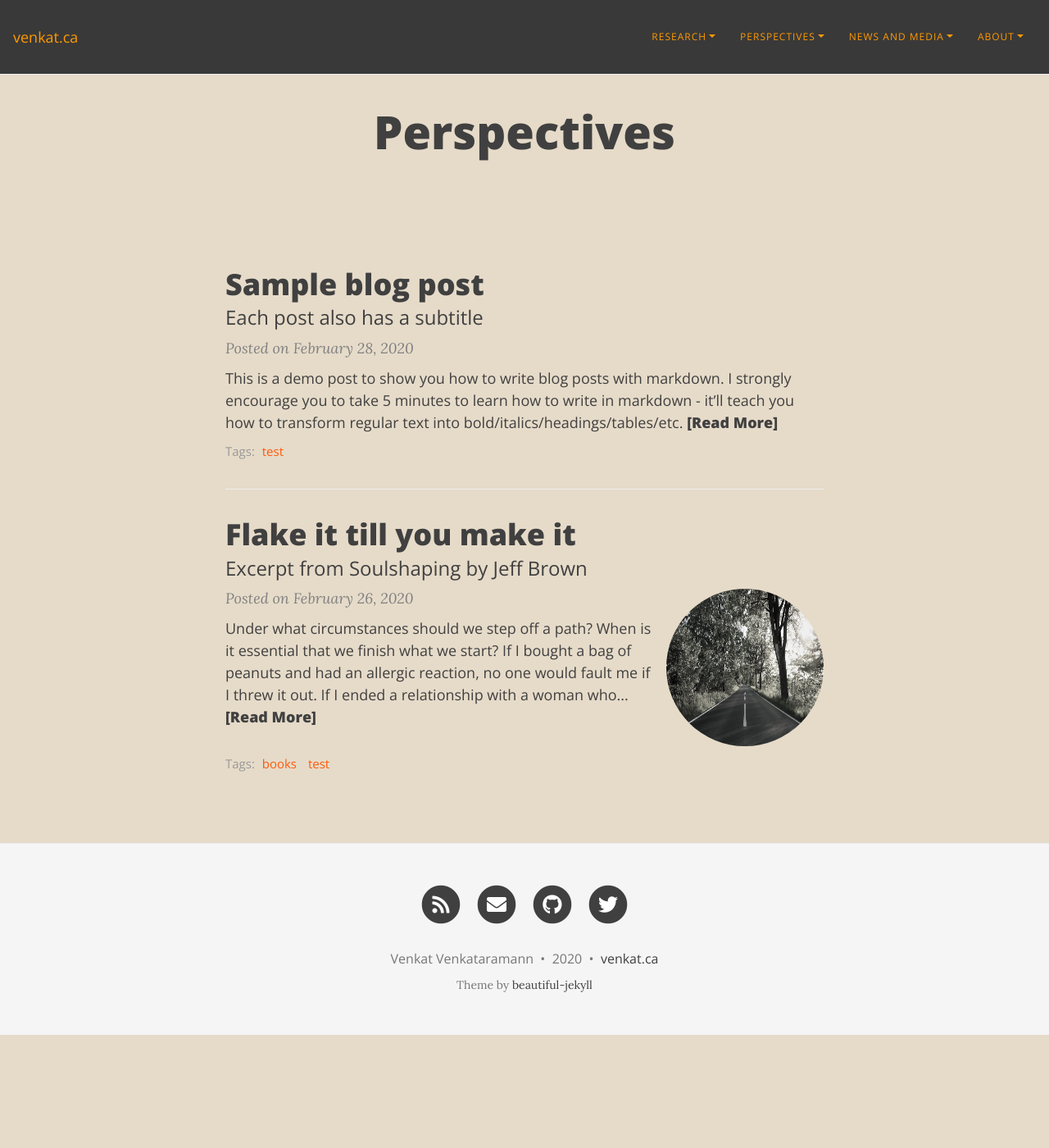
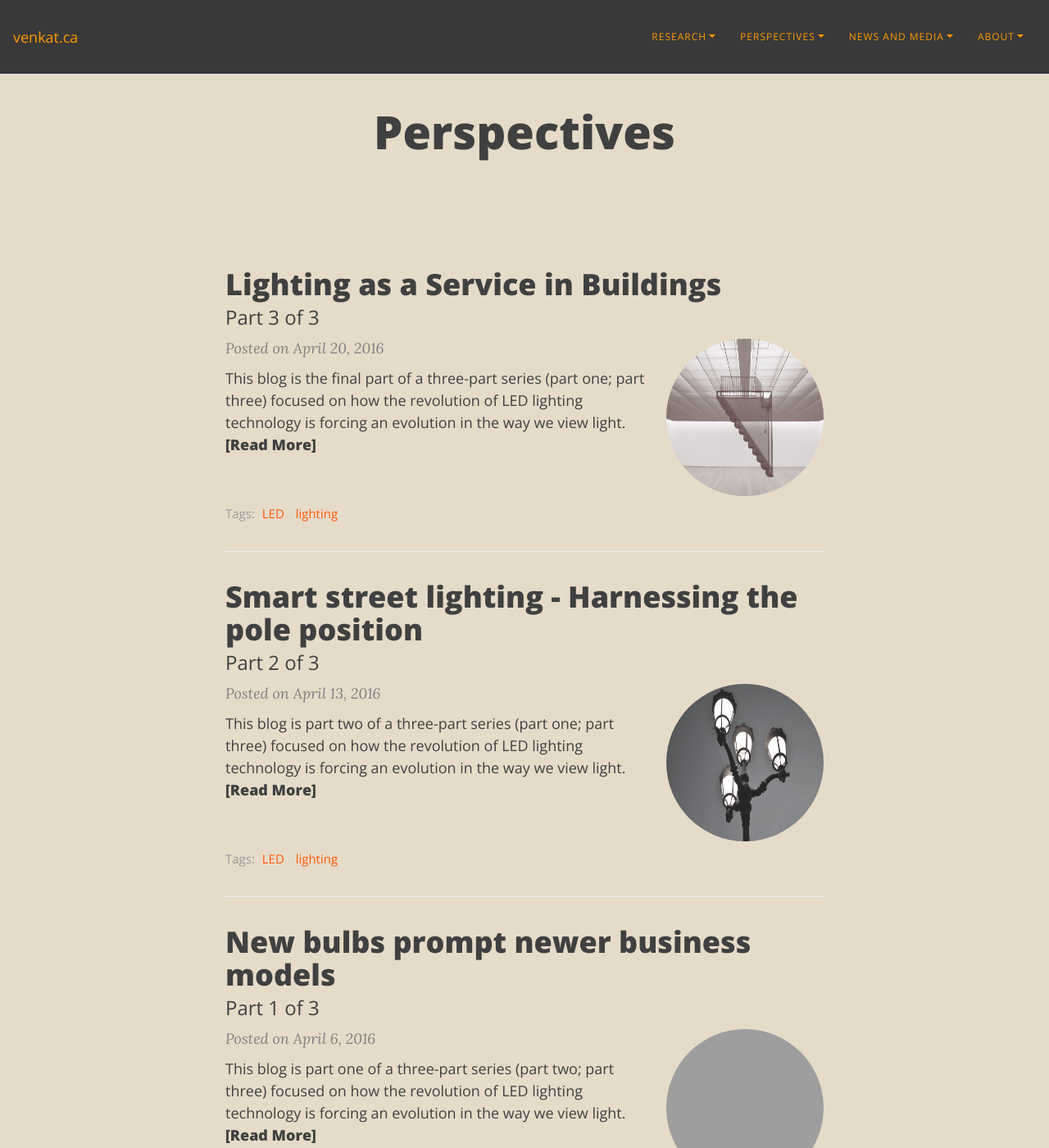
Before and after one commit to torvenkat/venkat, a Jekyll site: the page built from blog.html, in a window 1280 px wide and 1400 px high. Shown: the whole window at 82% size. Built offline with Jekyll 4.4.1, drawn with Linux system fonts in a browser that asks for light colours; nearby versions of some CDN libraries; grey boxes are pictures that could not be loaded.

Commit message:
Minor update

````diff
--- /dev/null
+++ b/_posts/2016-04-06-new-business-models-in-lighting.md
@@ -0,0 +1,32 @@
+---
+layout: post
+title: New bulbs prompt newer business models
+subtitle: Part 1 of 3
+cover-img: /assets/img/greenview.jpg
+image: /assets/img/greenview.jpg
+share-img: /assets/img/greenview.jpg
+tags: [LED, lighting]
+comments: false
+---
+
+*This blog is part one of a three-part series ([part two](https://www.impactcentre.ca/blog/smart-street-lighting-harnessing-pole-position/); [part three](https://www.impactcentre.ca/blog/lighting-service-buildings/)) focused on how the revolution of LED lighting technology is forcing an evolution in the way we view light.*
+
+“Things change. You know that. And I never imagined this day would come—but I’ve found another*.” No, this is not your usual Facebook breakup. It may be amusing as it comes from the granddaddy of lighting, General Electric (GE)—and on Facebook, no less—but the industry hardly raised an eyebrow. It is with [this post](https://www.facebook.com/notes/ge-lighting/dear-cfl/10153845063124437) that GE announced that it is calling it quits on its Compact Fluorescent Lamp (CFL) business to concentrate on LED lighting.
+
+Simple accounting has tilted to LEDs favour, which prompts us to replace old incandescent or fluorescent lamps as a knee–jerk response. However, in order to maximize energy savings offered by solid-state lighting, most installations will need additional sensors—such as occupancy, daylight and dimming controls.
+
+Smart sensors will then need monitoring and analytics thrown in for good measure to exploit the full efficiency potential.
+
+Even with all of these incremental costs, the Total Cost of Ownership (TCO) is overwhelmingly in favour of LEDs. It is the initial investment that is still constraining. For end users, the capital cost is most often the only consideration, especially given current economic uncertainties.
+
+The government steps in, offering incentives to ease the user into energy saving technologies, but they can only provide an [initial impetus](https://www.saveonenergy.ca/Business/Program-Overviews/Lighting-Incentives/Available-Lighting-Incentives/LED-Incentives.aspx) at best. It is irrational to incorporate government incentives as a part of sustainable business strategy.
+
+This is the conundrum that is currently intimidating lighting manufacturers. One way out is to work with financial institutions and offer leasing options to their customers. But having burnt their fingers with solar photovoltaic cells, the ever conservative Canadian banks are unlikely to lend a helping hand (although if they are technically savvy they should, given the level of maturity of LED technology and the promise of smart lighting).
+
+While higher initial cost is a market barrier to sell LED products, newer options are emerging to offer lighting as a service. Given the complexity of technology and the longevity of the products, it indeed makes a good business sense.
+
+But lighting as a service? What a change that would be, and think of the disruption of the industry.
+
+*Originally publsihed as a blog for Impact Centre, University of Toronto*
+
+Photo by [mahdis mousavi](https://unsplash.com/@dissii?utm_source=unsplash&utm_medium=referral&utm_content=creditCopyText) on [Unsplash](https://unsplash.com/s/photos/lighting?utm_source=unsplash&utm_medium=referral&utm_content=creditCopyText)
--- /dev/null
+++ b/_posts/2016-04-13-harnessing-the-pole-position.md
@@ -0,0 +1,32 @@
+---
+layout: post
+title: Smart street lighting - Harnessing the pole position
+subtitle: Part 2 of 3
+cover-img: /assets/img/posttop_light.jpg
+image: /assets/img/posttop_light.jpg
+share-img: /assets/img/posttop_light.jpg
+tags: [LED, lighting]
+comments: false
+---
+
+*This blog is part two of a three-part series ([part one](https://www.impactcentre.ca/blog/smart-street-lighting-harnessing-pole-position/); [part three](https://www.impactcentre.ca/blog/lighting-service-buildings/)) focused on how the revolution of LED lighting technology is forcing an evolution in the way we view light.*
+
+In January 2006, the cash-strapped City of Toronto sold its street and expressway lighting assets to Toronto Hydro for a reported sum of $60 million. [Subsequent reports](https://www.thestar.com/news/gta/2010/02/19/bill_for_toronto_street_lights_will_top_400_million.html) scathed the city, as they will end up paying $400 million over the next 30 years as rental fees for the same assets. Lighting poles are expensive to erect and have substantial maintenance costs. Given these high costs, cities have very little resources left to upgrade or migrate to energy efficient technologies.
+
+The opportunity provided by LED technologies for significant energy savings, low maintenance costs and better quality of light are too good to ignore. There are additional incentives such as lowering light pollution in the night sky and light trespassing into living spaces by using highly directional LED street lamps. There has to be a way to overcome the high initial costs.
+
+The Canadian Radio-television and Telecommunications Commission (CRTC) is [currently soliciting public opinion](https://news.gc.ca/web/article-en.do?nid=1028329) on the importance of telecommunication services to their everyday life. The survey response is likely to shape the government’s position on internet connectivity as a basic right.
+
+Cisco estimates that [mobile traffic will more than double each year over the next decade](https://www.cisco.com/c/en/us/solutions/collateral/service-provider/visual-networking-index-vni/mobile-white-paper-c11-520862.html). If connectivity is deemed a basic right and we need to double the bandwidth every year, how do we support it?
+
+New technologies are emerging that will help fulfil these needs. [Small Cells](https://www.smallcellforum.org/), the miniature base stations that provide coverage to about 100 metre radius are proliferating to fulfil the emerging needs of connectivity. Almost all communication providers and equipment manufacturers are gearing up their efforts in Small Cells.
+
+Sensor-enabled light poles need connectivity as well. Street lights cover every square centimeter of urban roads. So, light poles are well positioned to host these Small Cells. Many cities have their utility poles protected by bylaws, and the convergence of technologies now offers a new opportunity monetize lighting poles by transforming them to ‘multi-utility’ poles.
+
+Recently, Philips has teamed up with Siemens in Europe to offer [Lighting As A Service (LAAS)](https://www.newscenter.philips.com/main/standard/news/press/2014/20140224-philips-and-ericsson-unite-to-brighten-cities-and-provide-mobile-broadband-connectivity-through-smart-street-lighting.wpd). Rental revenue from mobile operators coupled with as much as 60% energy savings migrating to LED pay for operating lighting poles. City lighting services can effortlessly scale with surging demand. Additional sensors mounted on these poles will enable traffic surveillance, condition monitoring of road surfaces and a plethora of other opportunities.
+
+Obtrusive yet essential, light poles are suddenly waking up and turning productive, contributing substantially to city coffers.
+
+*Originally publsihed as a blog for Impact Centre, University of Toronto*
+
+Photo by [Florian Olivo](https://unsplash.com/@florianolv?utm_source=unsplash&utm_medium=referral&utm_content=creditCopyText) on [Unsplash](https://unsplash.com/s/photos/streetlight?utm_source=unsplash&utm_medium=referral&utm_content=creditCopyText)
--- /dev/null
+++ b/_posts/2016-04-20-Lighting-As-A-Service.md
@@ -0,0 +1,28 @@
+---
+layout: post
+title: Lighting as a Service in Buildings
+subtitle: Part 3 of 3
+cover-img: /assets/img/red_interior.jpg
+image: /assets/img/red_interior.jpg
+share-img: /assets/img/red_interior.jpg
+tags: [LED, lighting]
+comments: false
+---
+
+*This blog is the final part of a three-part series ([part one](https://www.impactcentre.ca/blog/smart-street-lighting-harnessing-pole-position/); [part three](https://www.impactcentre.ca/blog/lighting-service-buildings/)) focused on how the revolution of LED lighting technology is forcing an evolution in the way we view light.*
+
+Services inside an office building are largely isolated and independent now. Heating and cooling of the building is independent from lighting or window maintenance. IT managers seldom have to interact with refrigeration service people.
+
+The move to smart buildings to save energy, increase productivity and improve occupant experience is bringing convergence to all these. Sensors embedded in lighting can identify whether a room is vacant and  dim the light, simultaneously fine-tuning the room heater, lowering the window blinds and locking the door—all enabled by the ethernet backbone of the office. We are migrating to complex, interlinked workspaces. Building infrastructure and services need to be viewed in this new light.
+
+Intelligent and adaptive lighting is expensive. Although the initial cost is higher, the total cost of ownership throughout the product life cycle is lower—as LED lighting products are anticipated to last 20 years or more. How do you plan your office lighting? Do you go with the present technology or plan for growth and anticipated changes in needs five years from now? Do you overdo and overpay now to accommodate a perceived future demand? How do you forecast in a technology world such as lighting that is leapfrogging everyday?
+
+The answer, it seems, is fairly straightforward. You may no longer buy lighting products for buildings, but may engage a service provider. The Lighting As A service (LAAS) model comes with no upfront cost, no product ownership and no demand change or end of life cycle worries. A provider does baseline energy and usage audits and installs the necessary lighting services. Just as you move to a higher data plan when you start streaming movies, you will order improved lighting services as demand arises.
+
+The cost in migrating to LAAS, as companies like [Digital Lumens](https://www.digitallumens.com/) and [Enlighten](https://www.enlightedinc.com/) claim, is anticipated to be less than what you pay now for stand-alone lighting. You get a smart light that integrates and interoperates with other building infrastructure and effortlessly scales as demand arises or technology improves. With savings through energy reduction largely offsetting service cost, it makes no sense to delay migration to smart lighting services, Enlighten claims.
+
+The LAAS model also addresses another important issue. With fairly long-lived products, how do you reuse, recycle or repurpose the troffers and downlights you purchased, if you change your mind in three years. While upgrading your services, your LAAS provider can simply reuse replaced products in another project.
+
+*Originally publsihed as a blog for Impact Centre, University of Toronto*
+
+Photo by [Li Meng](https://unsplash.com/@x_soughter?utm_source=unsplash&utm_medium=referral&utm_content=creditCopyText) on [Unsplash](https://unsplash.com/s/photos/interior-lighting?utm_source=unsplash&utm_medium=referral&utm_content=creditCopyText)
--- a/_posts/2020-02-26-flake-it-till-you-make-it.md
+++ /dev/null
@@ -1,17 +0,0 @@
----
-layout: post
-title: Flake it till you make it
-subtitle: Excerpt from Soulshaping by Jeff Brown
-cover-img: /assets/img/path.jpg
-image: /assets/img/path.jpg
-share-img: /assets/img/path.jpg
-tags: [books, test]
----
-
-Under what circumstances should we step off a path? When is it essential that we finish what we start? If I bought a bag of peanuts and had an allergic reaction, no one would fault me if I threw it out. If I ended a relationship with a woman who hit me, no one would say that I had a commitment problem. But if I walk away from a seemingly secure route because my soul has other ideas, I am a flake?
-
-The truth is that no one else can definitively know the path we are here to walk. It’s tempting to listen—many of us long for the omnipotent other—but unless they are genuine psychic intuitives, they can’t know. All others can know is their own truth, and if they’ve actually done the work to excavate it, they will have the good sense to know that they cannot genuinely know anyone else’s. Only soul knows the path it is here to walk. Since you are the only one living in your temple, only you can know its scriptures and interpretive structure.
-
-At the heart of the struggle are two very different ideas of success—survival-driven and soul-driven. For survivalists, success is security, pragmatism, power over others. Success is the absence of material suffering, the nourishing of the soul be damned. It is an odd and ironic thing that most of the material power in our world often resides in the hands of younger souls. Still working in the egoic and material realms, they love the sensations of power and focus most of their energy on accumulation. Older souls tend not to be as materially driven. They have already played the worldly game in previous lives and they search for more subtle shades of meaning in this one—authentication rather than accumulation. They are often ignored by the culture at large, although they really are the truest warriors.
-
-A soulful notion of success rests on the actualization of our innate image. Success is simply the completion of a soul step, however unsightly it may be. We have finished what we started when the lesson is learned. What a fear-based culture calls a wonderful opportunity may be fruitless and misguided for the soul. Staying in a passionless relationship may satisfy our need for comfort, but it may stifle the soul. Becoming a famous lawyer is only worthwhile if the soul demands it. It is an essential failure if you are called to be a monastic this time around. If you need to explore and abandon ten careers in order to stretch your soul toward its innate image, then so be it. Flake it till you make it.
--- a/_posts/2020-02-28-test-markdown.md
+++ /dev/null
@@ -1,78 +0,0 @@
----
-layout: post
-title: Sample blog post
-subtitle: Each post also has a subtitle
-gh-repo: daattali/beautiful-jekyll
-gh-badge: [star, fork, follow]
-tags: [test]
-comments: true
----
-
-This is a demo post to show you how to write blog posts with markdown.  I strongly encourage you to [take 5 minutes to learn how to write in markdown](https://markdowntutorial.com/) - it'll teach you how to transform regular text into bold/italics/headings/tables/etc.
-
-**Here is some bold text**
-
-## Here is a secondary heading
-
-Here's a useless table:
-
-| Number | Next number | Previous number |
-| :------ |:--- | :--- |
-| Five | Six | Four |
-| Ten | Eleven | Nine |
-| Seven | Eight | Six |
-| Two | Three | One |
-
-
-How about a yummy crepe?
-
-![Crepe](https://s3-media3.fl.yelpcdn.com/bphoto/cQ1Yoa75m2yUFFbY2xwuqw/348s.jpg)
-
-It can also be centered!
-
-![Crepe](https://s3-media3.fl.yelpcdn.com/bphoto/cQ1Yoa75m2yUFFbY2xwuqw/348s.jpg){: .mx-auto.d-block :}
-
-Here's a code chunk:
-
-~~~
-var foo = function(x) {
-  return(x + 5);
-}
-foo(3)
-~~~
-
-And here is the same code with syntax highlighting:
-
-```javascript
-var foo = function(x) {
-  return(x + 5);
-}
-foo(3)
-```
-
-And here is the same code yet again but with line numbers:
-
-{% highlight javascript linenos %}
-var foo = function(x) {
-  return(x + 5);
-}
-foo(3)
-{% endhighlight %}
-
-## Boxes
-You can add notification, warning and error boxes like this:
-
-### Notification
-
-{: .box-note}
-**Note:** This is a notification box.
-
-### Warning
-
-{: .box-warning}
-**Warning:** This is a warning box.
-
-### Error
-
-{: .box-error}
-**Error:** This is an error box.
--- a/standards.md
+++ b/standards.md
@@ -4,10 +4,15 @@ title: Standards
 subtitle: Contribution to Technical Standards
 ---
 
-- CIE 225:2017 Optical Measurement of High-Power LEDs
-- IES LM-79-08 Electrical and Photometric Measurements of Solid-State Lighting Products
-- IES LM-82-12 Characterizations of LED Light Engines and LED Lamps for Electrical and Photometric Properties as a Function of Temperature
-- IES LM-84-14 Measuring Luminous Flux and Color Maintenance of LED Lamps, Light Engines, and Luminaires
-- IES LM-85-14 Electrical and Photometric Measurements of High-Power LEDs
-- IES TM-21-11 Projecting Long Term Lumen Maintenance of LED Light Sources
-- UL 8752/ULC-S8752UL/ULC Standard for Organic Light Emitting Diode (OLED) Panels
+- CIE 225:2017, Optical Measurement of High-Power LEDs, International Commission on Illumination (CIE).
+- IES LM-79-08 Electrical and Photometric Measurements of Solid-State Lighting Products, Illuminating Engineering Society of North America.
+- IES LM-82-12 Characterizations of LED Light Engines and LED Lamps for Electrical and Photometric Properties as a Function of Temperature, Illuminating Engineering Society of North America.
+- IES LM-84-14 Measuring Luminous Flux and Color Maintenance of LED Lamps, Light Engines, and Luminaires, Illuminating Engineering Society of North America.
+- IES LM-85-14 Electrical and Photometric Measurements of High-Power LEDs, Illuminating Engineering Society of North America.
+- IES TM-21-11 Projecting Long-Term Lumen Maintenance of LED Light Sources, Illuminating Engineering Society of North America.
+- UL 8752/ULC-S8752UL/ULC Standard for Organic Light Emitting Diode (OLED) Panels, Underwriter Laboratories and Canadian Standards Association.
+- CAN/ULC-S2577, Standard for Suspended Ceiling Grid Low Voltage Systems and Equipment, Underwriter Laboratories.
+- ANSI/UL 8753, Field-Replaceable Light Emitting Light Engines, American National Standards and Underwriter Laboratories.
+- CAN/ULC S8752 Ed. 1 AM1, Standard for Organic Light Emitting Diode (OLED) Panels, Canadian National Standards and Underwriter Laboratories.
+- CAN/ULC S8754 Ed. 1, Standard for Holders, Bases, and Connectors for Solid-State (LED) Light Engines and Arrays, Canadian National Standards and Underwriter Laboratories.
+- UL 8800/ULC 8800 Horticultural Lighting Equipment and Systems, Underwriter Laboratories (under development).
````
Also changed, not shown: assets/img/3filaments.jpg (added), assets/img/posttop_light.jpg (added), assets/img/red_interior.jpg (added), 1 other file.
